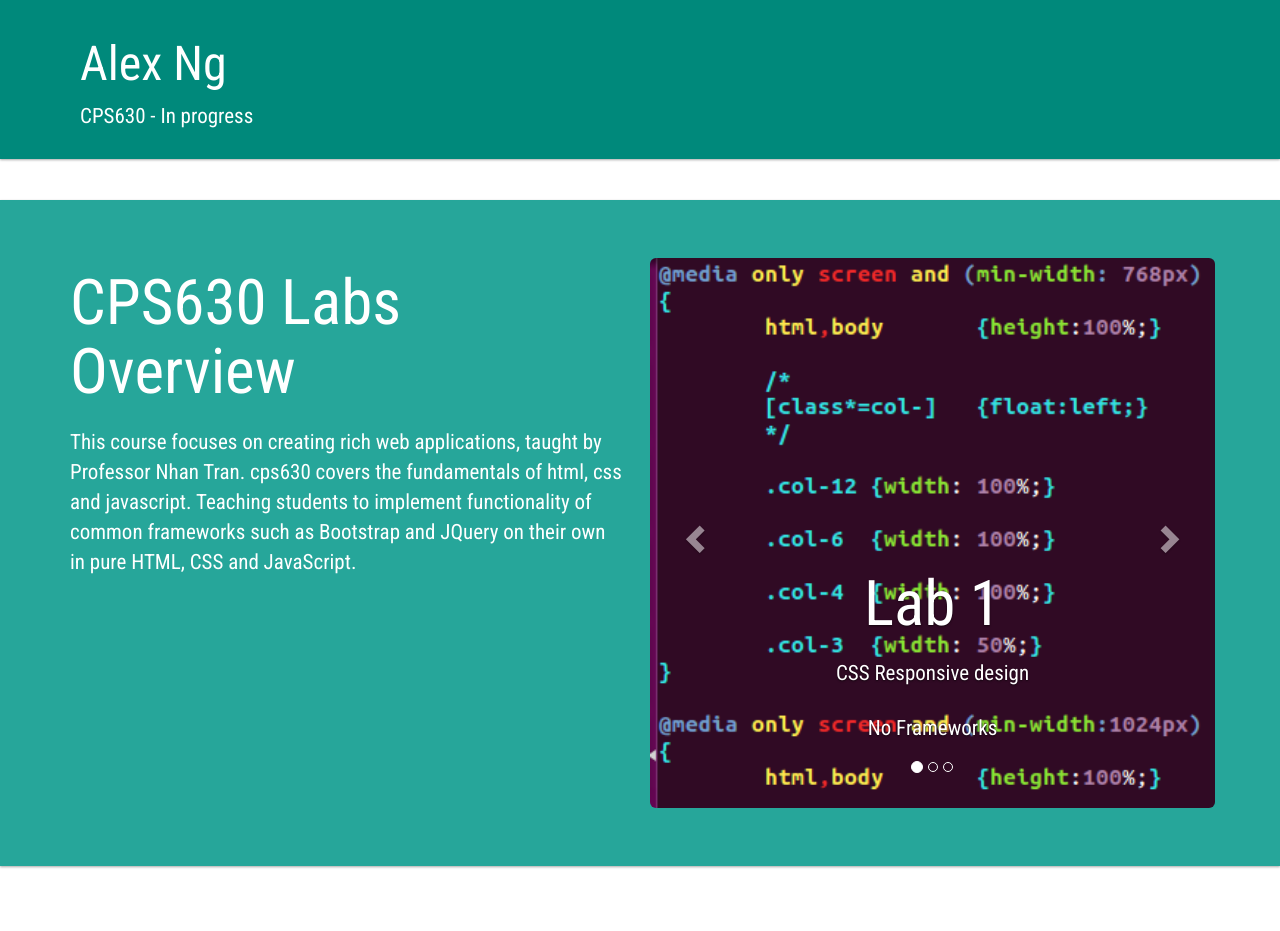
After one commit to aa-ng/aa-ng.github.io, a PHP site: page /cps630/labs/index.html in a window 1280 px wide. The commit adds this page. Run offline with PHP 8.4, Linux system fonts and the light colour scheme; some libraries are stand-ins or nearby versions.

Commit message:
created cps630 labs page and added new photo to rsc/img

```diff
--- /dev/null
+++ b/cps630/labs/index.html
@@ -0,0 +1,101 @@
+<!DOCTYPE html>
+<html>
+	<head>
+		<!-- Sets the character set to utf-8 -->
+		<title>Alex Ng's Website</title>
+		<!--Tells internet explorer to use the latest rendering engine -->
+		<meta http-equiv="X-UA-Compatible" content="IE=edge">
+		<!-- Set the page width to the size of the device and the "zoom" to 1 -->
+		<meta name="viewport" content="width = device-width, initial-scale = 1">
+		<!-- Latest compiled and minified CSS -->
+		<link rel="stylesheet" href="https://maxcdn.bootstrapcdn.com/bootstrap/3.3.7/css/bootstrap.min.css" integrity="sha384-BVYiiSIFeK1dGmJRAkycuHAHRg32OmUcww7on3RYdg4Va+PmSTsz/K68vbdEjh4u" crossorigin="anonymous">
+		<link rel="stylesheet" type="text/css" href="style.css">
+	</head>
+	<body>
+		<!-- Header/Menu bar -->
+		<div class="accent" id="header">
+			<div class="container">
+				<div class="row">
+					<div class="col-lg-12">
+						<h1 id="brand"><a href="https://cynicalbird.github.io/index.html">Alex Ng</a></h1>
+						<p id="slogan">CPS630 - In progress </p>
+					</div>
+				</div>
+			</div>
+		</div>
+		<!-- End of Header/Menu bar-->
+
+		<!-- Main content -->
+		<div class="jumbotron accent">
+			<div class="container">
+				<div class="row">
+					<div class="col-lg-6">
+						<h1>CPS630 Labs Overview</h1>
+						<p>This course focuses on creating rich web applications, taught by Professor Nhan Tran. cps630 covers the fundamentals of html, css and javascript. Teaching students to implement functionality of common frameworks such as Bootstrap and JQuery on their own in pure HTML, CSS and JavaScript.</p>
+					</div>
+					<div class="col-lg-6" id="carousel-container">
+						<div class="carousel slide" id="display-carousel" data-ride="carousel">
+							<!-- Carousel bottom inidicators (tick/bullet) -->
+							<ol class="carousel-indicators">
+								<li data-target="#display-carousel" data-slide-to="0" class="active"></li>
+								<li data-target="#display-carousel" data-slide-to="1"></li>
+								<li data-target="#display-carousel" data-slide-to="2"></li>
+							</ol>
+							<!-- Carousel content -->
+							<div class="carousel-inner">
+								<!-- Text for image 1 -->
+								<div class="item active">
+									<div class="slide1">
+										<div class="carousel-caption">
+											<h1>Lab 1</h1>
+											<p>CSS Responsive design</p>
+											<p>No Frameworks</p>
+										</div>
+									</div>
+								</div>
+
+								<!-- Text for image 2 -->
+								<div class="item">
+									<div class="slide2">
+										<div class="carousel-caption">
+											<h1>Lab 2</h1>
+											<p>Google Maps and OpenWeatherMaps JSON API</p>
+											<p>No Frameworks</p>
+										</div>
+									</div>
+								</div>
+
+								<!-- Text for image 3 -->
+								<div class="item">
+									<div class="slide3">
+										<div class="carousel-caption">
+											<h1>Lab 3</h1>
+											<p>and another!</p>
+										</div>
+									</div>
+								</div>
+							</div>
+
+							<!-- Action when arrows are clicked -->
+							<!-- "Left/Previous" carousel button -->
+							<a class="left carousel-control" href="#display-carousel" data-slide="prev">
+								<span class="glyphicon glyphicon-chevron-left"></span>
+							</a>
+
+							<a class="right carousel-control" href="#display-carousel" data-slide="next">
+								<span class="glyphicon glyphicon-chevron-right"></span>
+							</a>
+						</div>
+					</div>
+				</div>
+			</div>
+		</div>
+		<!-- End of main content -->
+
+		<!-- Get JQuery -->
+		<script src="https://ajax.googleapis.com/ajax/libs/jquery/3.1.1/jquery.min.js"></script>
+		<!-- Latest compiled and minified JavaScript (Bootstrap) -->
+		<script src="https://maxcdn.bootstrapcdn.com/bootstrap/3.3.5/js/bootstrap.min.js"></script>
+		<script src="script.js"></script>
+	</body>
+</html>
--- /dev/null
+++ b/cps630/labs/script.js
@@ -0,0 +1,25 @@
+
+window.onscroll = function (e)
+{
+	var brand = document.getElementById("brand");
+	var header = document.getElementById("header");
+	var slogan = document.getElementById("slogan");
+	var body = document.getElementsByTagName("body")[0];
+
+	var offset = parseInt(window.getComputedStyle(body, null).getPropertyValue('padding-top').substring(0,3));
+
+	if (window.scrollY >= offset)
+	{
+		//header.style.padding = "5px";
+		header.classList.add("expand");
+		brand.classList.add("expand");
+		slogan.style.display = "none";
+	}
+	else
+	{
+		//header.style.padding = "28px";
+		header.classList.remove("expand");
+		brand.classList.remove("expand");
+		slogan.style.display = "initial";
+	}
+};
--- a/cps630/labs/style.css
+++ b/cps630/labs/style.css
@@ -9,7 +9,7 @@
 {
 	box-sizing:
 	border-box;
-	margin:0px;
+	margin: 0px;
 }
 
 .center 	{ margin:auto; }
@@ -24,11 +24,10 @@
 	background-color:#white;
 }
 
-.container
+.void
 { /*display: flex; flex-flow: row wrap;*/
 	margin: 0px;
 	padding: 0px;
-	width: 100%;
 	float: left;
 }
 
@@ -57,6 +56,14 @@ input[type=text]
 
 input[type=text]:focus { border-radius: 6px; border-color: red; }
 
+/* Carousel left and right buttons */
+.carousel-control.left, .carousel-control.right
+{
+	/* Removes the background tint */
+    background-image: none
+}
+
+/*
 .item
 {
 	margin: 20px;
@@ -64,20 +71,12 @@ input[type=text]:focus { border-radius: 6px; border-color: red; }
 	margin-left: 0px;
 	font-size: 24px;
 	margin-right: 0px;
-}
+}*/
 
 .jumbotron
 {
 	/*padding: 10px;*/
 	border-radius:6px;
-}
-
-.left
-{
-	width: 85%;
-	float:left;
-	margin-top: 5px;
-	display: inline-block;
 }
 
 .menubar-button
@@ -104,9 +103,40 @@ input[type=text]:focus { border-radius: 6px; border-color: red; }
 	overflow: hidden;
 }
 
-.right 	{ width: 15%; float: left; }
+.round-corners 	{ border-radius:6px; }
 
-.round-corners 	{ border-radius:6px; }
+/* First slide style */
+.slide1
+{
+	background-image: url('https://cynicalbird.github.io/rsc/img/cps630-lab1-css.png');
+	height: 550px;
+	background-repeat: no-repeat;
+	/*background-position: center;*/
+	background-size: cover;
+	border-radius: 6px;
+}
+
+/* Second slide style */
+.slide2
+{
+	background-image: url('https://cynicalbird.github.io/rsc/img/cps630-lab2-js.png');
+	height: 550px;
+	background-repeat: no-repeat;
+	background-position: center;
+	background-size: cover;
+	border-radius: 6px;
+}
+
+/* Third slide style */
+.slide3
+{
+	background-image: url('http://cynicalbird.github.io/rsc/img/mazeproject_code.png');
+	height: 550px;
+	background-repeat: no-repeat;
+	background-position: center;
+	background-size: cover;
+	border-radius: 6px;
+}
 
 /*.searchbar {width: 100%;}*/
 
@@ -142,6 +172,8 @@ input[type=text]:focus { border-radius: 6px; border-color: red; }
 
 #brand.expand 	{ font-size: 36px; }
 
+#carousel-container { padding: 10px; }
+
 /* Footer */
 #footer
 {
@@ -150,15 +182,23 @@ input[type=text]:focus { border-radius: 6px; border-color: red; }
 	width: 100%;
 }
 
-/* Header */
 #header
 {
-	z-index: 1;
+	color: white;
+	background-color: #00897B;
+	z-index: 100;
 	position: fixed;
 	top: 0;
-	width 100%;
-	padding: 24px;
+	width: 100%;
+	padding: 28px;
 	border-bottom: none;
+	transition: padding 0.5s;
+	transition-timing-function: ease-out;
+}
+
+#header.expand
+{
+	padding: 5px;
 }
 
 #home_link	{ font-size: 36px; text-decoration: none; }
@@ -196,6 +236,7 @@ input[type=text]:focus { border-radius: 6px; border-color: red; }
 	display: initial;
 	padding: 10px;
 	margin: 0px;
+	font-size: 21px;
 }
 
 #temperature { font-size: 64px; }
@@ -212,17 +253,6 @@ input[type=text]:focus { border-radius: 6px; border-color: red; }
 [class*=accent]
 {
 	color:white;
-}
-
-/* Selector if attribute "class" contains and begins with "col-"" */
-[class*=col-] , [class^=col-]
-{
-	/* All elements take up 100% of a row (all collumns) */
-	width: 100%;
-	/* Elements float to the left */
-	float: left;
-	/* Space between container and content */
-	padding: 10px;
 }
 
 /* Link style */
@@ -243,7 +273,7 @@ b.secondary { color: #5C6BC0; }
 body
 {
 	height: 100%;
-	padding-top: 75px;
+	padding-top: 200px;
 	padding-bottom: 35px;
 	font-family: 'Roboto Condensed', sans-serif;
 }
@@ -296,109 +326,6 @@ img.icon	{ width:40%; }
 
 img.screen 	{ width:40%; }
 
+.jumbotron { border-radius: 0px; }
+
 p	{padding-top: 10px;}
-
-
-/* Breakpoint 2 p>=768px tablet or large phone */
-@media only screen and (min-width: 768px)
-{
-	.col-12	{width: 100%;}
-
-	.col-6	{width: 100%;}
-
-	.col-4	{width: 100%;}
-
-	.col-3	{width: 50%;}
-
-	/* Left element of menu bar */
-	.left { width: 90%; }
-
-	/* Right element of menu bar */
-	.right { width: 10%; }
-
-	/* Transition property when element is hovered */
-	#TranSleep-overlay:hover ~  .overlay , #TranSleep:hover ~ .overlay {width: 100%;}
-
-	/* col-x selector */
-	[class*=col-] { float:left; }
-
-	/* Icon image class */
-	img.icon {width: 25%;}
-}
-
-/* Breakpoint 3 p>=1280px Medium sized desktop or laptop */
-@media only screen and (min-width:1280px)
-{
-	.col-12	{ width: 100%; }
-
-	.col-11	{ width: 100%; }
-
-	.col-10 { width: 100%; }
-
-	.col-9	{ width: 100%; }
-
-	.col-6	{ width: 50%; }
-
-	.col-4	{ width: 33.33% }
-
-	.col-3	{ width: 25%; }
-
-	.col-2	{ width: 33.32%; }
-
-	.col-1 	{ width: 16.66%; }
-
-	.left	{ width:95%; }
-
-	.menubar{ width: 100%; }
-
-	.menubar-icon:	{ width: 5%; }
-
-	.right	{ width:5%; }
-
-	.transformation-scale:hover
-	{
-		transform: scale(1.3,1.3);
-		border-radius: 10px;
-		background-color: #5C6BC0;
-		color: white;
-	}
-
-	img.icon{ width: 70%; }
-
-}
-
-/* Breakpoint 4 p>=1920px Large desktop */
-@media only screen and (min-width:1920px)
-{
-	.col-12 { width: 100%; }
-
-	.col-11 { width: 91.66%; }
-
-	.col-10 { width: 83.33%; }
-
-	.col-9  { width: 75%; }
-
-	.col-6  { width: 50%; }
-
-	.col-4  { width: 33.33% }
-
-	.col-3  { width: 25%; }
-
-	.col-2  { width: 16.66%; }
-
-	.col-1  { width: 8.33%; }
-
-	.content-container
-	{
-		width: 66.66%;
-		float: left;
-		display: inline-block;
-		margin-top: 10px;
-	}
-
-	div.sidebar
-	{
-		display: initial;
-		height: 100%;
-	}
-}
--- a/index.html
+++ b/index.html
@@ -2,7 +2,6 @@
 <!-- saved from url=(0028)http://scs.ryerson.ca/~mgng/ -->
 <html lang="en-US"><head><meta http-equiv="Content-Type" content="text/html; charset=UTF-8">
 		<!-- Sets the character set to utf-8 -->
-
 		<title>Alex Ng's Website</title>
 		<!--Tells internet explorer to use the latest rendering engine -->
 		<meta http-equiv="X-UA-Compatible" content="IE=edge">
@@ -287,4 +286,5 @@
 		<!-- Latest compiled and minified JavaScript (Bootstrap) -->
 		<script src="https://maxcdn.bootstrapcdn.com/bootstrap/3.3.5/js/bootstrap.min.js"></script>
 		<script src="script.js"></script>
-</body></html>
+	</body>
+</html>
```
Also changed, not shown: rsc/img/cps630-lab2-js.png (added).
